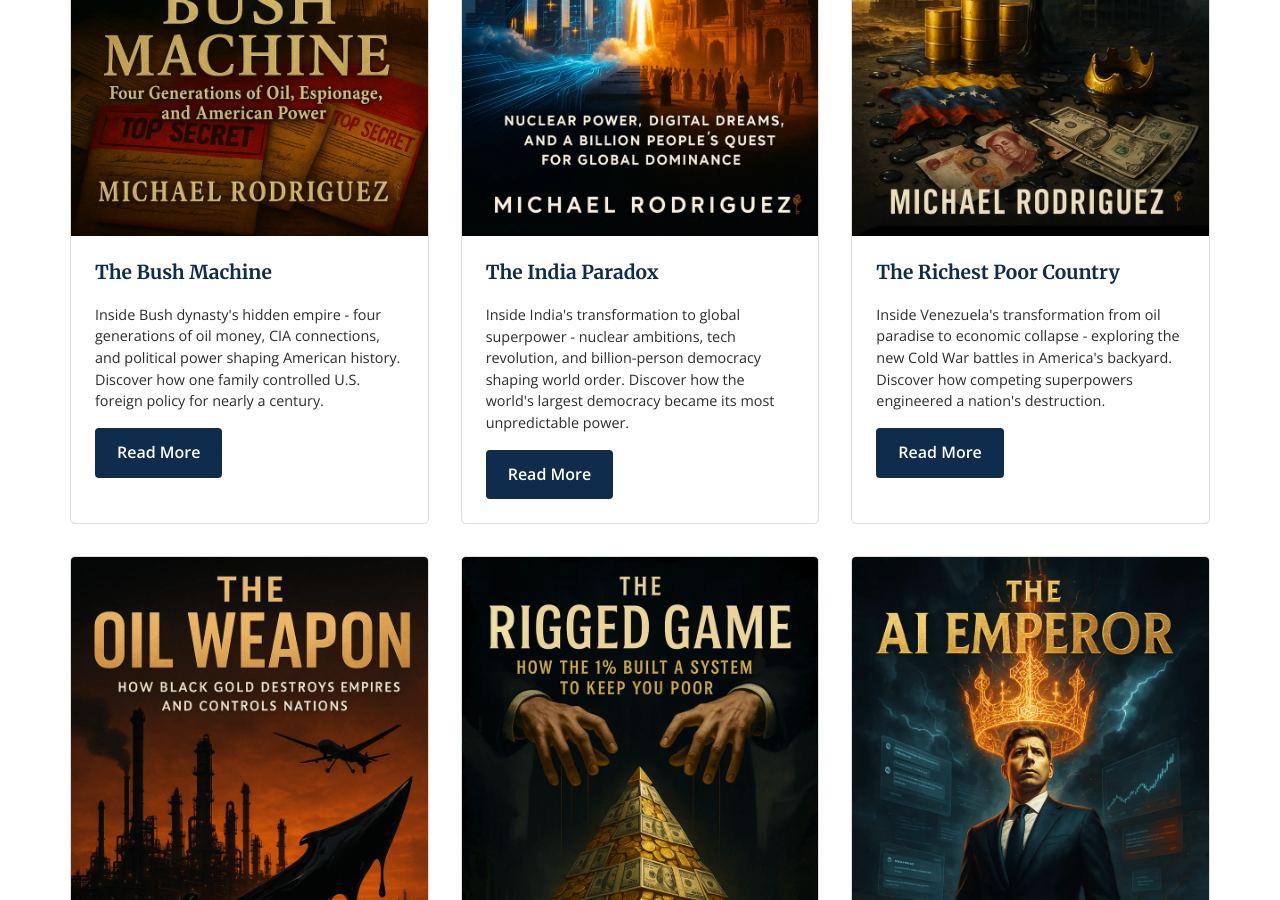
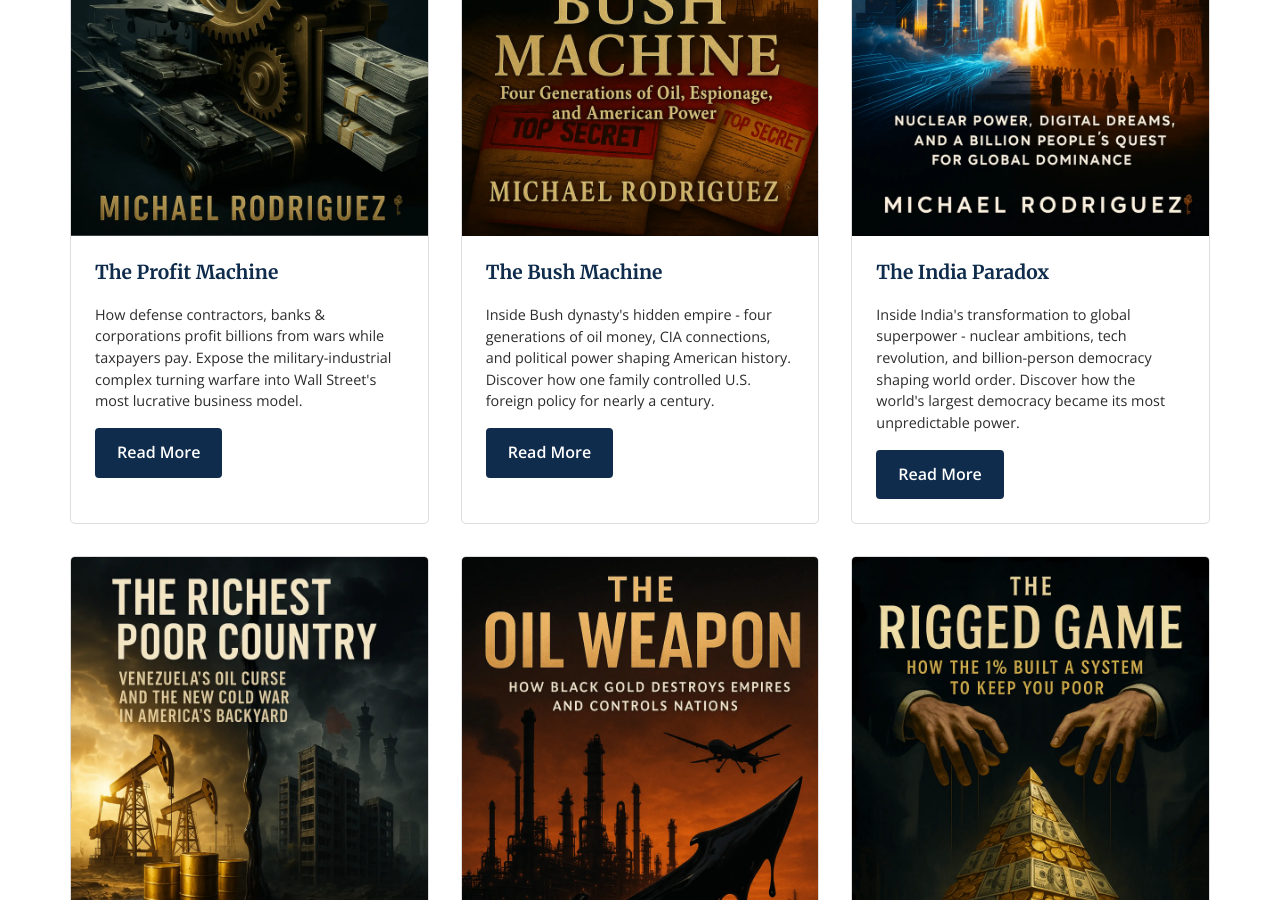
Before and after one commit to Zews123/michael-rodriguez-books, a Jekyll site: the page built from index.md, in a window 1280 px wide and 900 px high, scrolled down 1037 px. Built offline with Jekyll 4.4.1, drawn with Linux system fonts in a browser that asks for light colours.

Commit message:
Update index.md

```diff
--- a/index.md
+++ b/index.md
@@ -26,6 +26,15 @@ twitter_card: "summary_large_image"
 
 ## Latest Books
 <div class="book-grid">
+  <div class="book-card">
+    <img src="{{ site.baseurl }}/assets/images/Profit_Machine.webp" alt="The Profit Machine: How Corporations Turn War Into Wall Street's Biggest Payday by Michael Rodriguez" style="max-width: 100%; height: auto;" loading="lazy">
+    <div class="book-card-content">
+      <h3>The Profit Machine</h3>
+      <p>How defense contractors, banks & corporations profit billions from wars while taxpayers pay. Expose the military-industrial complex turning warfare into Wall Street's most lucrative business model.</p>
+      <a href="{{ site.baseurl }}/books/Profit_Machine" class="btn">Read More <span class="visually-hidden">about The Profit Machine by Michael Rodriguez</span></a>
+    </div>
+  </div>
+
   <div class="book-card">
     <img src="{{ site.baseurl }}/assets/images/Bush_Machine.webp" alt="The Bush Machine: Four Generations of Oil, Espionage, and American Power by Michael Rodriguez" style="max-width: 100%; height: auto;" loading="lazy">
     <div class="book-card-content">
```
